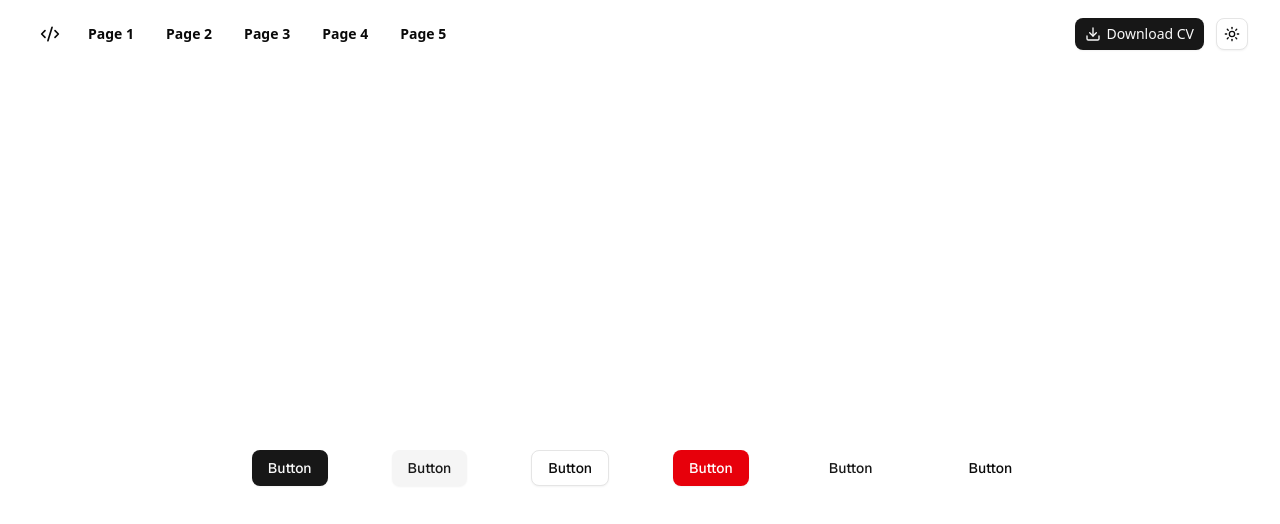
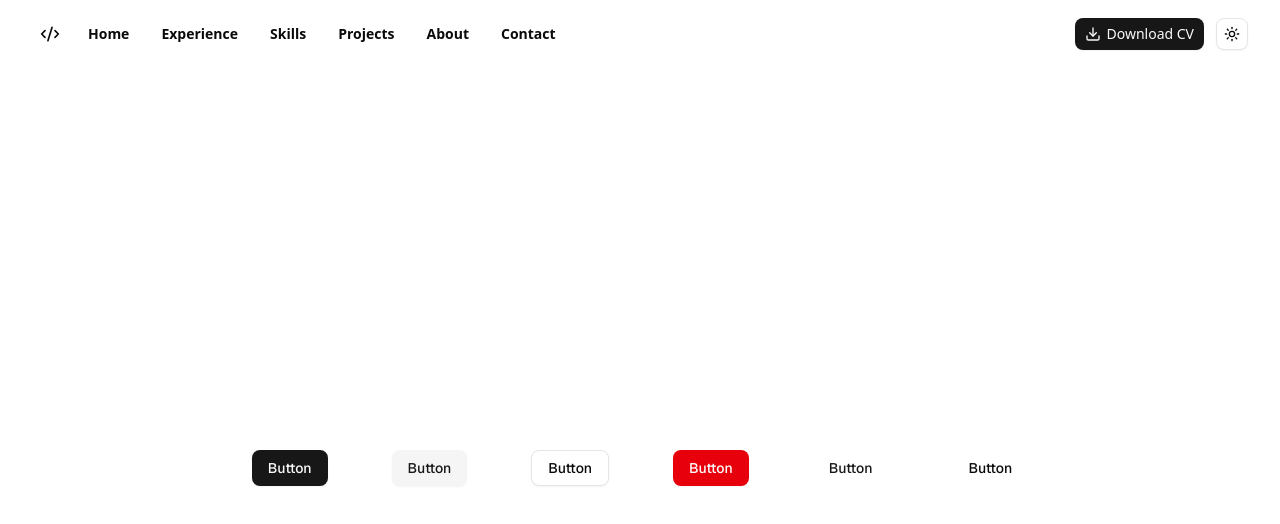
Before and after one commit to hossein-jorfi/portfolio-website, a Next.js app: page / in a window 1280 px wide. Shown: the top 524 px of the page. Built offline with nearby package versions, Linux system fonts and the light colour scheme.

Commit message:
menuItems

```diff
--- a/src/components/shared/layout/header/menu/desktop-menu.tsx
+++ b/src/components/shared/layout/header/menu/desktop-menu.tsx
@@ -1,5 +1,6 @@
 import { Button } from "@/components/ui/button";
 import { CodeXml } from "lucide-react";
+import { menuItems } from ".";
 
 const DesktopMenu = () => {
   return (
@@ -7,9 +8,9 @@ const DesktopMenu = () => {
       <Button variant="ghost" size="icon">
         <CodeXml className="size-5" />
       </Button>
-      {Array.from({ length: 5 }).map((_, index) => (
+      {menuItems.map((item, index) => (
         <Button variant="ghost" size="sm" className="font-semibold" key={index}>
-          Page {index + 1}
+          {item.label}
         </Button>
       ))}
     </div>
--- a/src/components/shared/layout/header/menu/index.tsx
+++ b/src/components/shared/layout/header/menu/index.tsx
@@ -1,4 +1,31 @@
 import DesktopMenu from "./desktop-menu";
+
+export const menuItems = [
+  {
+    label: "Home",
+    href: "/",
+  },
+  {
+    label: "Experience",
+    href: "/experience",
+  },
+  {
+    label: "Skills",
+    href: "/skills",
+  },
+  {
+    label: "Projects",
+    href: "/projects",
+  },
+  {
+    label: "About",
+    href: "/about",
+  },
+  {
+    label: "Contact",
+    href: "/contact",
+  },
+];
 
 const Menu = () => {
   return <DesktopMenu />;
```
